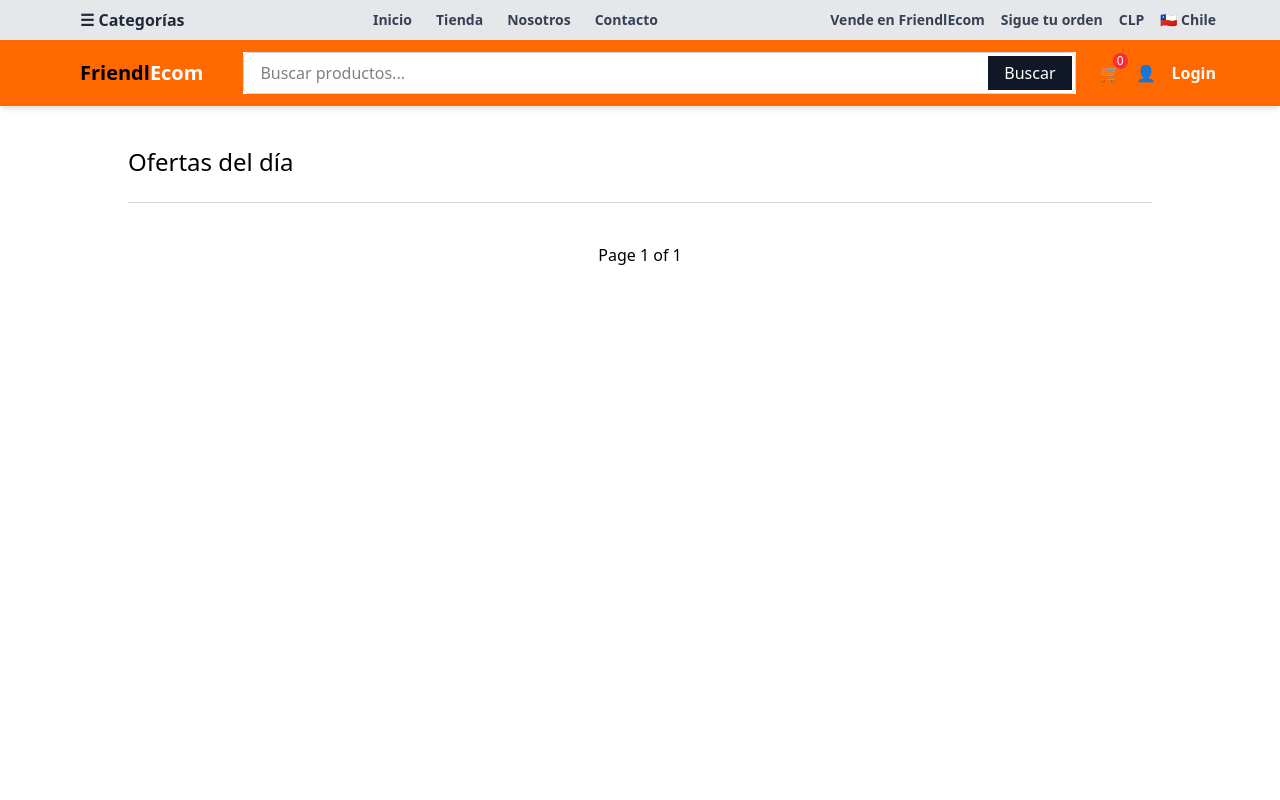
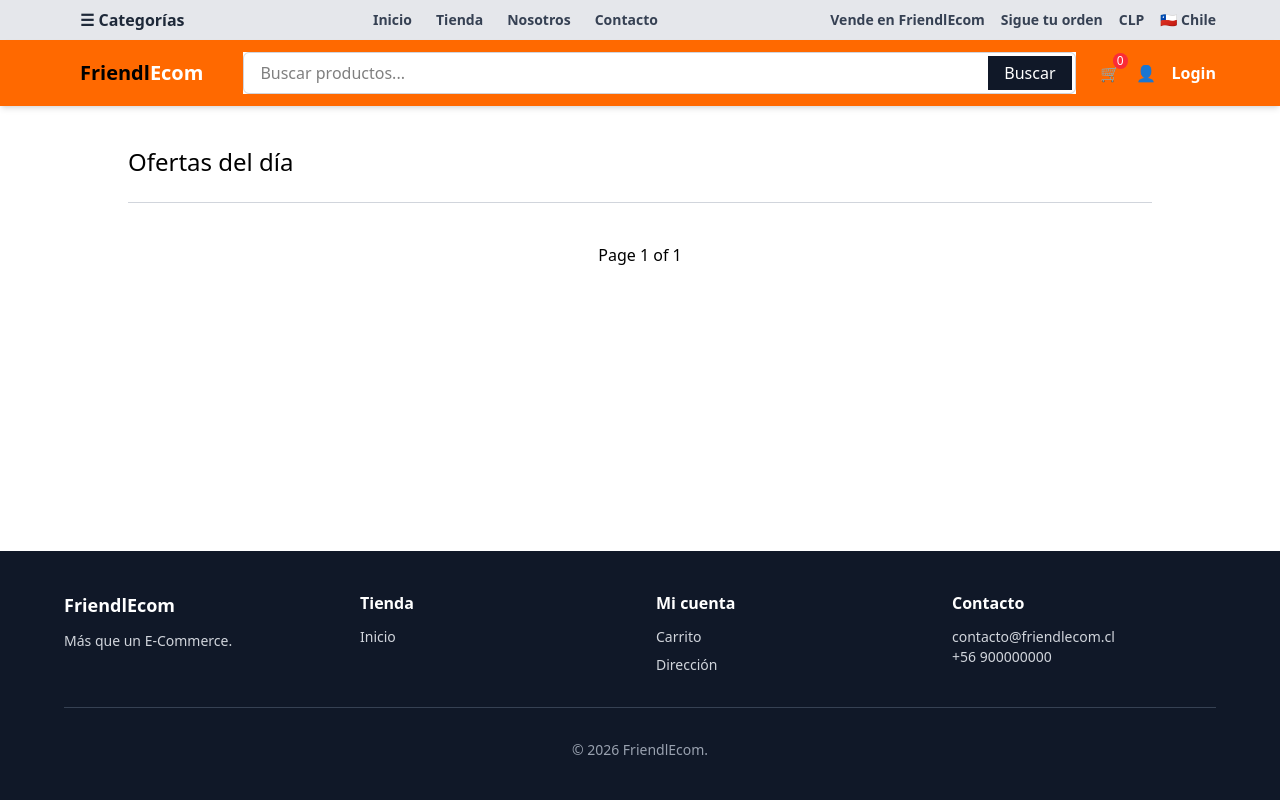
Before and after one commit to feriverau/prtfl_ecom, a Django app: page / in a window 1280 px wide. Run offline with Django 5.2, Linux system fonts and the light colour scheme; data that the repository does not hold is empty; some libraries are stand-ins or nearby versions.

Commit message:
Provisional footer in base template

```diff
--- a/mysite/myapp/templates/myapp/base.html
+++ b/mysite/myapp/templates/myapp/base.html
@@ -11,7 +11,7 @@
     ></script>
     <title>FriendlEcom</title>
   </head>
-  <body>
+  <body class="min-h-screen flex flex-col">
     <!--Nav-->
     <nav
       class="bg-gray-200 shadow-md px-4 py-2 px-16 flex items-center justify-between"
@@ -123,9 +123,56 @@
       </div>
     </nav>
     <!--Nav-->
+    <main class="flex-1">
     {% block body %}
     <!--Comment-->
 
     {% endblock %}
+    </main>
+    <footer class="bg-gray-900 text-gray-300 mt-8">
+    <div class="max-w-7xl mx-auto px-16 py-10">
+        <div class="grid grid-cols-1 md:grid-cols-4 gap-8">
+
+            <div>
+                <h3 class="text-lg font-semibold text-white mb-3">
+                    FriendlEcom
+                </h3>
+                <p class="text-sm">
+                    Más que un E-Commerce.
+                </p>
+            </div>
+
+            <div>
+                <h4 class="font-semibold text-white mb-3">Tienda</h4>
+                <ul class="space-y-2 text-sm">
+                    <li><a href="{% url 'index' %}" class="hover:text-white">Inicio</a></li>
+                    <!-- <li><a href="#" class="hover:text-white">Categorías</a></li>
+                    <li><a href="#" class="hover:text-white">Ofertas</a></li> -->
+                </ul>
+            </div>
+
+            <div>
+                <h4 class="font-semibold text-white mb-3">Mi cuenta</h4>
+                <ul class="space-y-2 text-sm">
+                    <li><a href="{% url 'cart-overview' %}" class="hover:text-white">Carrito</a></li>
+                    <li><a href="{% url 'add_address' %}" class="hover:text-white">Dirección</a></li>
+                </ul>
+            </div>
+
+            <div>
+                <h4 class="font-semibold text-white mb-3">Contacto</h4>
+                <p class="text-sm">contacto@friendlecom.cl</p>
+                <p class="text-sm">+56 900000000</p>
+            </div>
+
+        </div>
+
+        <hr class="border-gray-700 my-8">
+
+        <div class="text-center text-sm text-gray-400">
+            © {% now "Y" %} FriendlEcom.
+        </div>
+    </div>
+  </footer>
   </body>
 </html>
```
